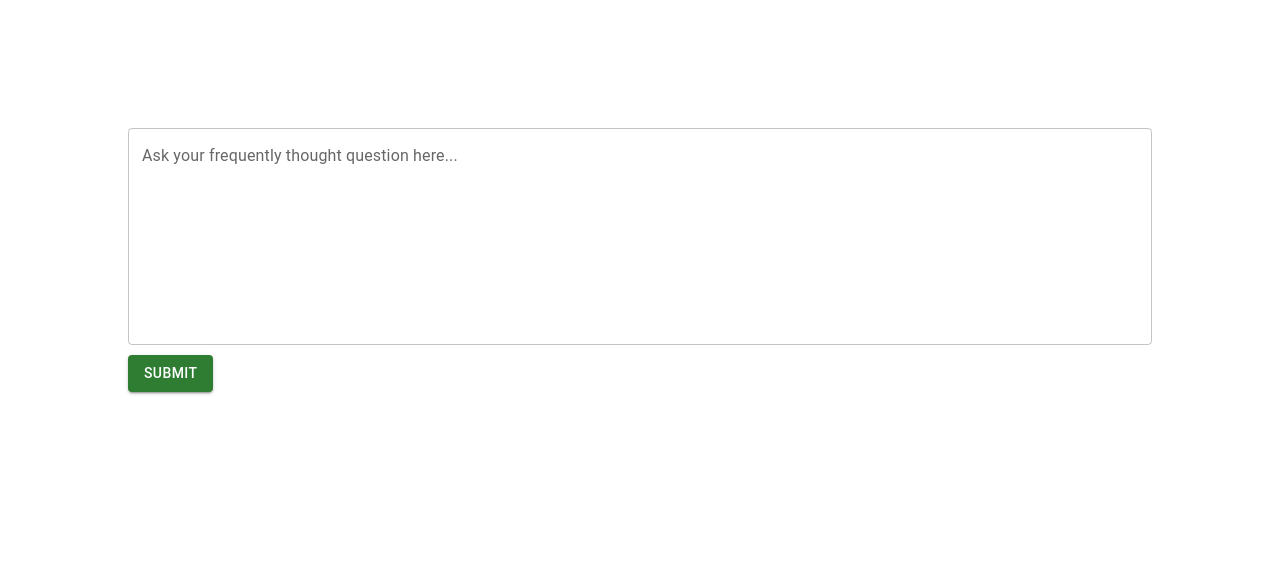
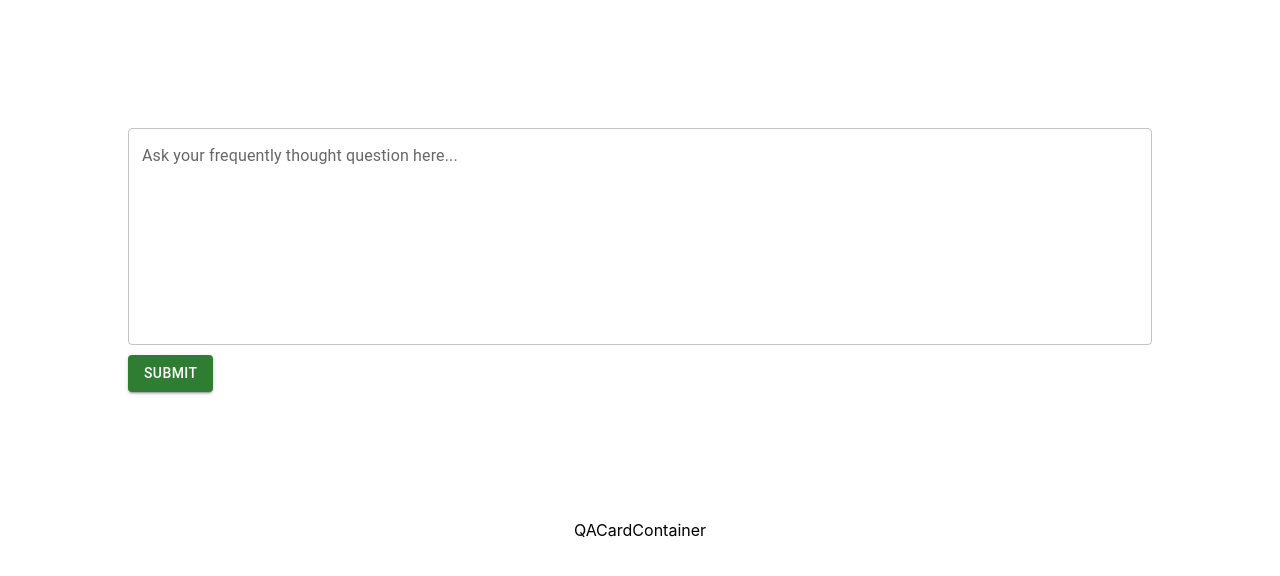
Before and after one commit to ninabrissey/ai-completion-app, a React (Create React App) app: page / in a window 1280 px wide. Shown: the top 576 px of the page. Built offline with nearby package versions, Linux system fonts and the light colour scheme.

Commit message:
Setup QAContainer and pass props down

```diff
--- a/src/components/App/App.js
+++ b/src/components/App/App.js
@@ -1,11 +1,11 @@
 import logo from '../../logo.svg';
-import QAForm from '../QAForm/QAForm';
+import QAContainer from '../QAContainer/QAContainer';
 import './App.css';
 
 function App() {
   return (
     <div className="App">
-      <QAForm />
+      <QAContainer />
     </div>
   );
 }
--- a/src/components/QACardContainer/QACardContainer.js
+++ b/src/components/QACardContainer/QACardContainer.js
@@ -1,6 +1,6 @@
 import React from 'react';
 
-const QACardContainer = () => {
+const QACardContainer = ({ QA }) => {
   return <div>QACardContainer</div>;
 };
 
--- a/src/components/QAContainer/QAContainer.js
+++ b/src/components/QAContainer/QAContainer.js
@@ -1,7 +1,16 @@
-import React from 'react';
+import React, { useState } from 'react';
+import QACardContainer from '../QACardContainer/QACardContainer';
+import QAForm from '../QAForm/QAForm';
 
 const QAContainer = () => {
-  return <div>QAContainer</div>;
+  const [QA, setQA] = useState([]);
+
+  return (
+    <section>
+      <QAForm setQA={setQA} QA={QA} />
+      <QACardContainer QA={QA} />
+    </section>
+  );
 };
 
 export default QAContainer;
--- a/src/components/QAForm/QAForm.js
+++ b/src/components/QAForm/QAForm.js
@@ -4,10 +4,9 @@ import TextField from '@mui/material/TextField';
 import Button from '@mui/material/Button';
 import './QAForm.css';
 
-const QAForm = () => {
-  const [error, setError] = useState('');
-  const [completions, setCompletions] = useState([]);
+const QAForm = ({ setQA, QA }) => {
   const [question, setQuestion] = useState('');
+  const [error, setError] = useState(''); // need to use this error
 
   const data = {
     prompt: question,
@@ -27,7 +26,7 @@ const QAForm = () => {
         method: 'POST',
         headers: {
           'Content-Type': 'application/json',
-          Authorization: `Bearer ${process.env.REACT_APP_API_KEY}`,
+          // Authorization: `Bearer ${process.env.REACT_APP_API_KEY}`,
         },
         body: JSON.stringify(data),
       }
@@ -44,7 +43,7 @@ const QAForm = () => {
     try {
       const response = await postUserText();
       console.log(response);
-      setCompletions([response, ...completions]);
+      setQA([response, ...QA]);
     } catch (err) {
       setError(err);
     }
@@ -72,7 +71,7 @@ const QAForm = () => {
         className="submit-btn"
         variant="contained"
         color="success"
-        onClick={() => setUserText()}
+        onClick={setUserText}
       >
         SUBMIT
       </Button>
```
